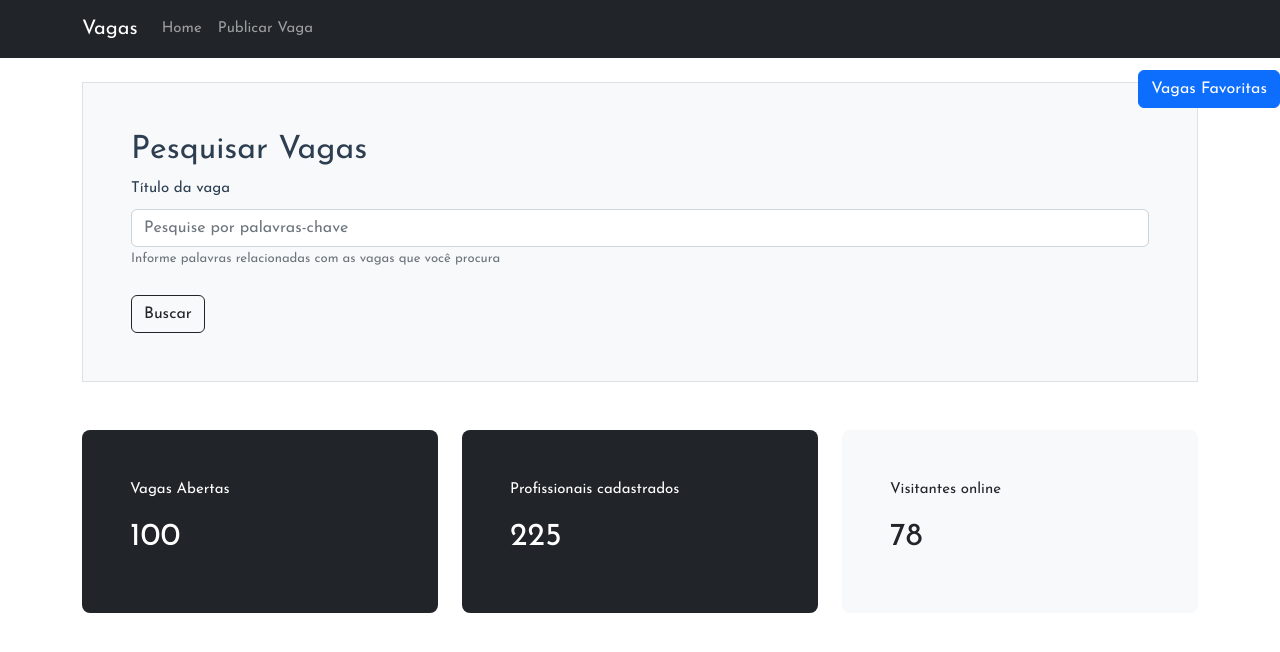
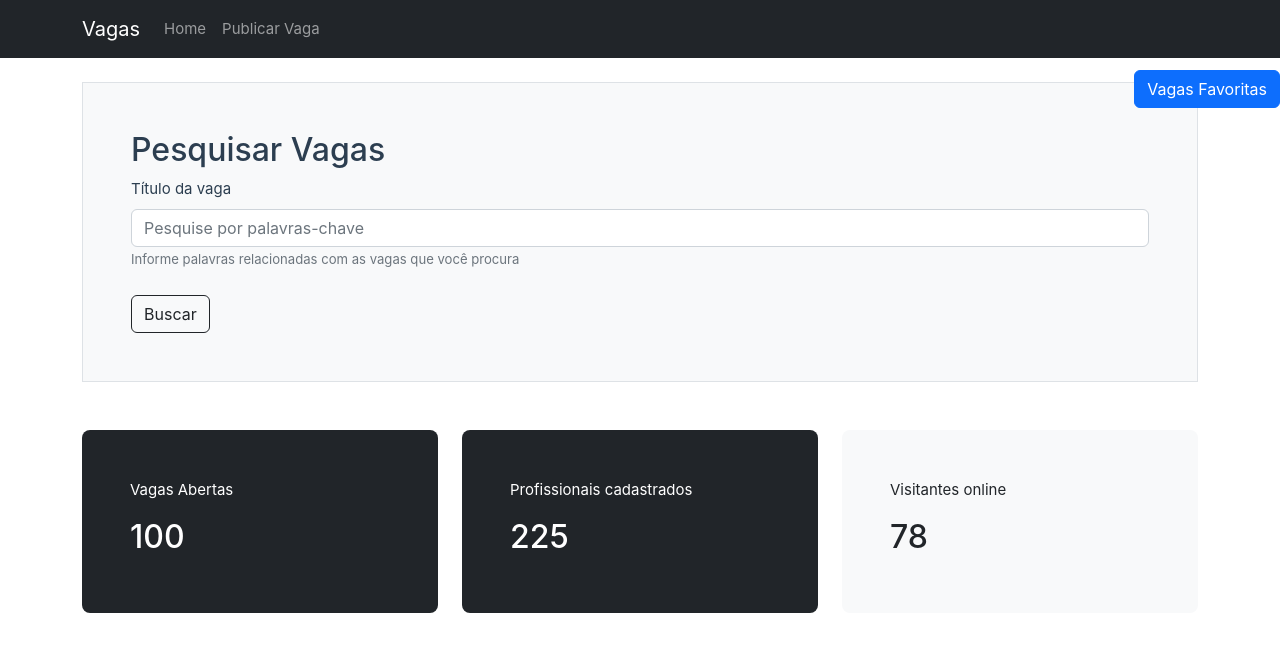
Before and after one commit to YanVL/vagas-front, a Vue app: page / in a window 1280 px wide. Shown: the top 652 px of the page. Built offline with nearby package versions, Linux system fonts and the light colour scheme.

Commit message:
Projeto finalizado

```diff
--- a/src/assets/main.css
+++ b/src/assets/main.css
@@ -1,8 +1 @@
 @import "./base.css";
-
-/* Fontes google */
-@import url("https://fonts.googleapis.com/css2?family=Baloo+2:wght@400;500;600;700&family=Josefin+Sans:ital,wght@0,300;0,400;0,600;0,700;1,300;1,400;1,600&family=Mulish:ital,wght@0,200;0,300;0,400;0,500;1,200;1,300;1,400&display=swap");
-
-* {
-    font-family: 'Josefin Sans', serif;
-}
```
